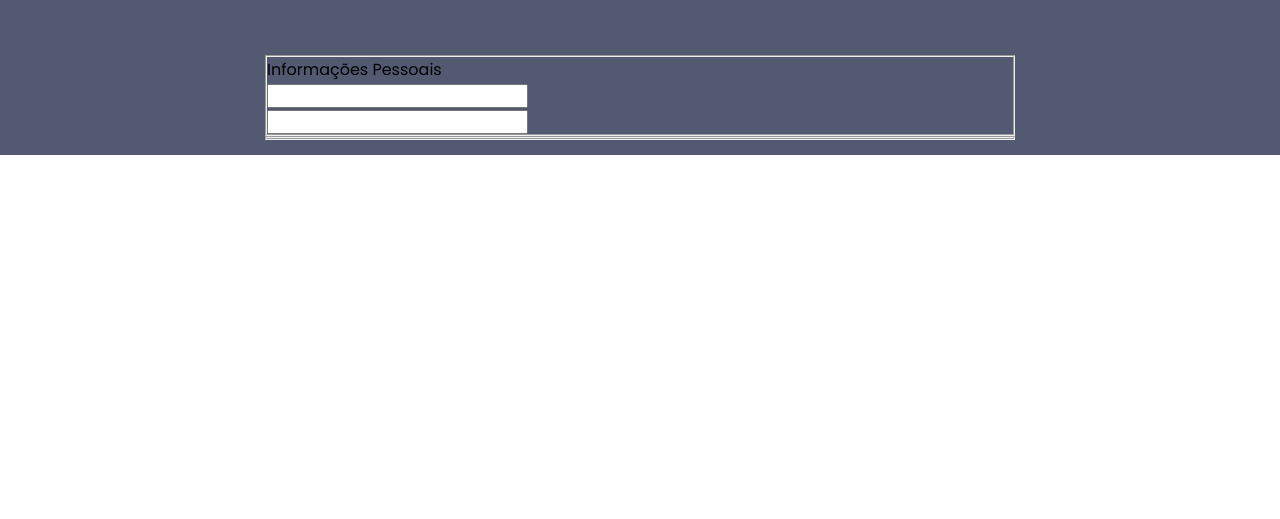
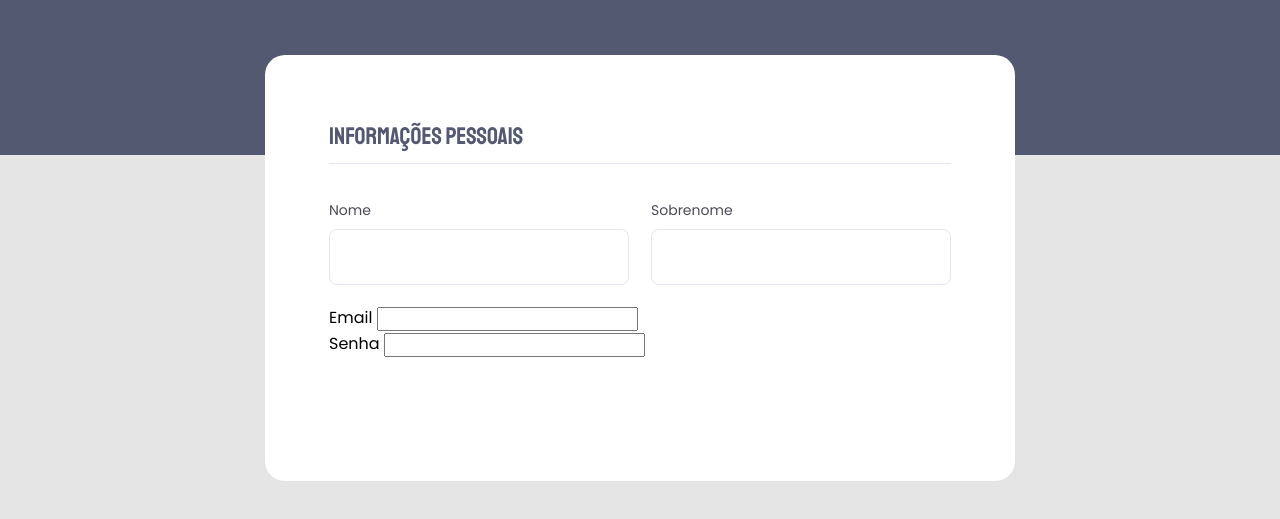
Before and after one commit to icaroregis/formularios__validacoes__customizacoes__praticando, a plain HTML site: page index.html in a window 1280 px wide. Shown: the part 281-800 px from the top of the page. Drawn offline with Linux system fonts and the light colour scheme.

Commit message:
1 fieldset finalizado

```diff
--- a/css/style.css
+++ b/css/style.css
@@ -27,6 +27,10 @@ body::after {
   background: #535971;
 }
 
+body {
+  background-color: #e5e5e5;
+}
+
 .div__content__master {
   width: 46.875rem;
   margin: auto;
@@ -49,3 +53,51 @@ header p {
   font-size: 1.25rem;
   color: #fff;
 }
+
+fieldset {
+  border: none;
+}
+
+main {
+  border-radius: 20px;
+  background-color: #fff;
+}
+
+main form fieldset {
+  padding: 64px 64px 30px;
+}
+
+fieldset div legend {
+  font-size: 1.5rem;
+  line-height: 2.125rem;
+  color: #535971;
+  font-family: 'Staatliches', sans-serif;
+  border-bottom: 1px solid #e6e6f0;
+  margin-bottom: 36px;
+  padding-bottom: 10px;
+}
+
+.name__and__surname {
+  display: flex;
+  gap: 22px;
+}
+
+.name__and__surname div {
+  display: flex;
+  flex-direction: column;
+  gap: 8px;
+  flex: 1;
+  margin-bottom: 20px;
+}
+
+.name__and__surname div label {
+  font-size: 0.875rem;
+  color: #4e4958;
+}
+
+.name__and__surname div input {
+  width: 300px;
+  height: 56px;
+  border-radius: 8px;
+  border: 1px solid #e6e6f0;
+}
--- a/index.html
+++ b/index.html
@@ -25,18 +25,32 @@
           <div>
             <legend>Informações Pessoais</legend>
 
-            <div>
-              <label for="nome"></label>
-              <input id="nome" type="text">
+            <div class="name__and__surname">
+              <div>
+                <label for="nome">Nome</label>
+                <input type="text" id="nome">
+              </div>
+
+              <div>
+                <label for="sobrenome">Sobrenome</label>
+                <input type="text" id="sobrenome">
+              </div>
             </div>
 
             <div>
-              <label for="sobrenome"></label>
-              <input type="text" id="sobrenome">
+              <label for="email">Email</label>
+              <input type="text" id="email">
+            </div>
+
+            <div>
+              <label for="senha">Senha</label>
+              <input type="text" id="senha">
             </div>
           </div>
         </fieldset>
+
         <div></div>
+
         <fieldset></fieldset>
       </form>
     </main>
```
